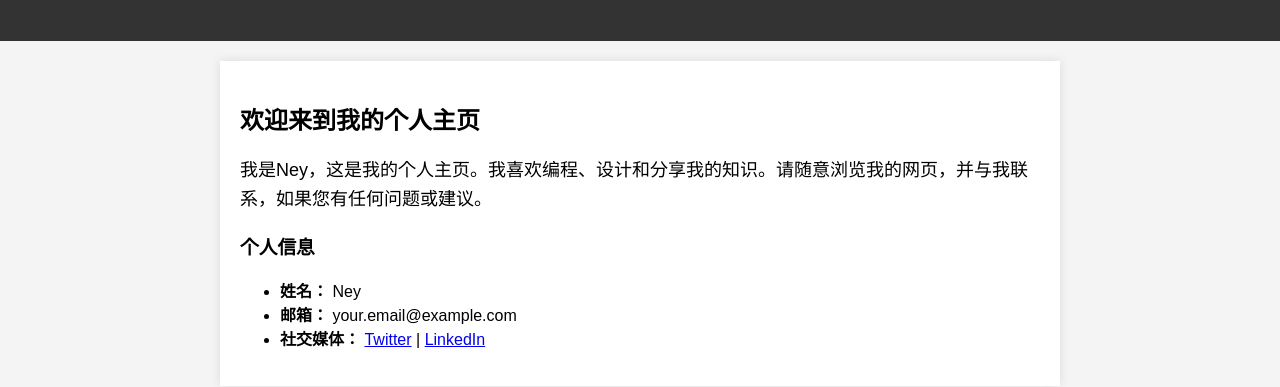
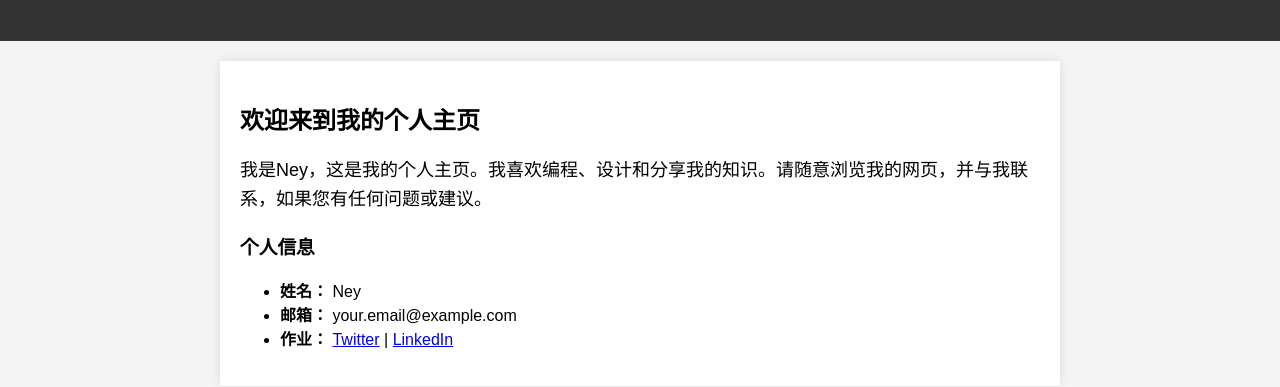
Before and after one commit to ney10love/ney10love.github.io, a plain HTML site: page index.html in a window 1280 px wide. Shown: the part 99-486 px from the top of the page. Drawn offline with Linux system fonts and the light colour scheme.

Commit message:
Update index.html

```diff
--- a/index.html
+++ b/index.html
@@ -44,7 +44,7 @@
         <ul>
             <li><strong>姓名：</strong> Ney</li>
             <li><strong>邮箱：</strong> your.email@example.com</li>
-            <li><strong>社交媒体：</strong>
+            <li><strong>作业：</strong>
                 <a href="#">Twitter</a> |
                 <a href="#">LinkedIn</a>
             </li>
```
